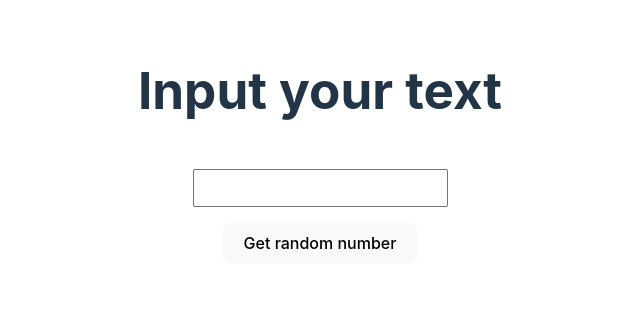
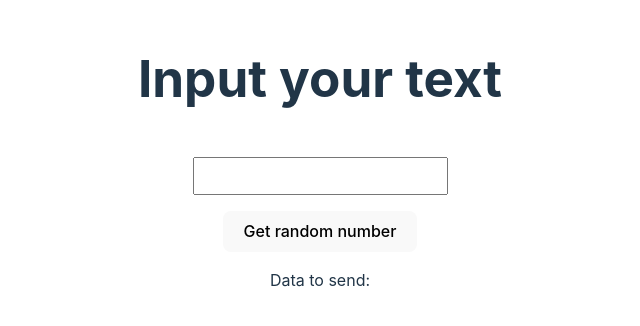
Before and after one commit to zoobb/zoob-front, a Vue app: page / in a window 1280 px wide. Shown: the part 246-572 px from the top of the page, without its empty margins (320-960 px from the left). Built offline with nearby package versions, Linux system fonts and the light colour scheme.

Commit message:
add signs for data demonstration

```diff
--- a/src/App.vue
+++ b/src/App.vue
@@ -27,8 +27,8 @@ const fetchData = async () => {
     <button class="random-number" type="button" @click="fetchData">
       Get random number
     </button>
-    <span v-if="fetchedData">{{ fetchedData }}</span>
-    <span>{{ dataToSend }}</span>
+    <span v-if="fetchedData">Fetched data: {{ fetchedData }}</span>
+    <span>Data to send: {{ dataToSend }}</span>
   </div>
 </template>
 
```
